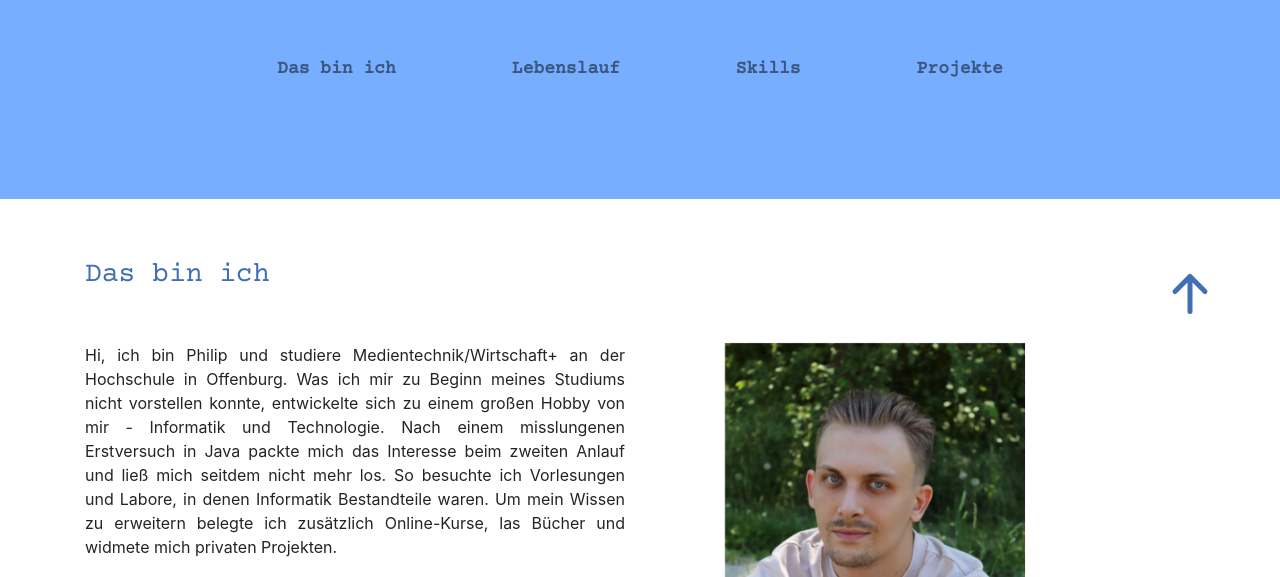
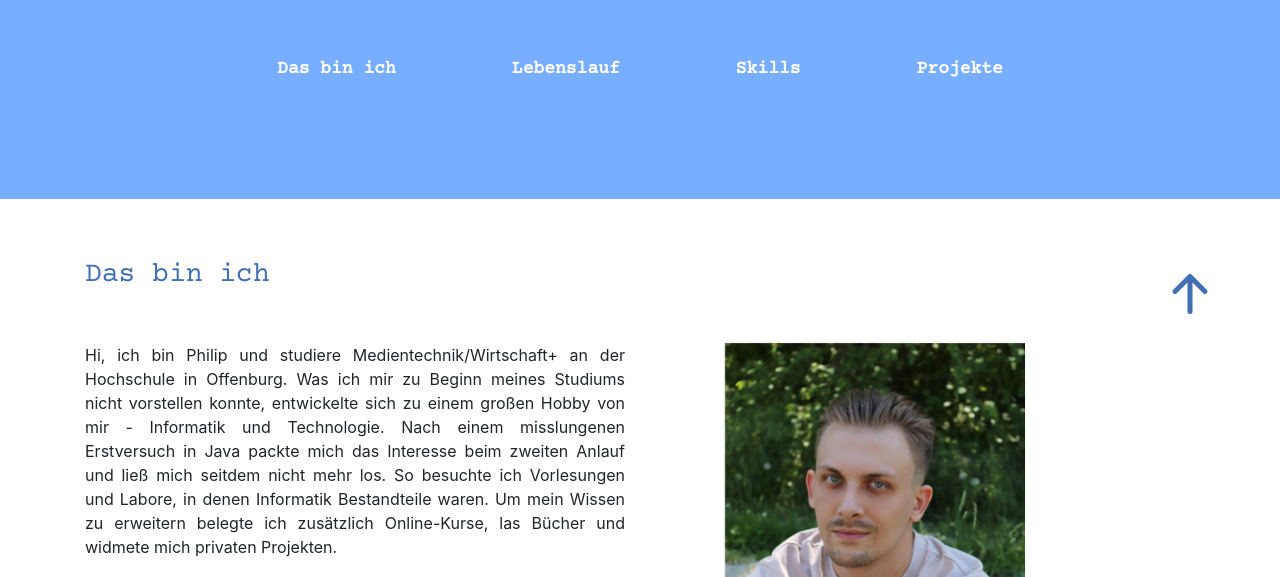
Before and after one commit to PhilipFaerber1994/mein-portfolio, a plain HTML site: page index.html in a window 1280 px wide. Shown: the top 577 px of the page. Drawn offline with nearby package versions, Linux system fonts and the light colour scheme; a script that the page names is missing.

Commit message:
Update index.css

```diff
--- a/index.css
+++ b/index.css
@@ -40,6 +40,10 @@ table tr td {
 
 }
 
+.navbar-nav{
+    color:white;
+}
+
 .navbar-custom{
     position: fixed;
 }
@@ -63,6 +67,10 @@ table tr td {
     font-weight: 900;
 } */
 
+.nav-item{
+    color: white;
+}
+
 .nav-item:hover{
     border-color: white;
     /* border: 3px solid white; */
@@ -77,6 +85,10 @@ table tr td {
     margin: auto 50px;
     font-size: large;
 
+}
+
+.li-span{
+    color: white;
 }
 
 .nav-link:hover{
```
